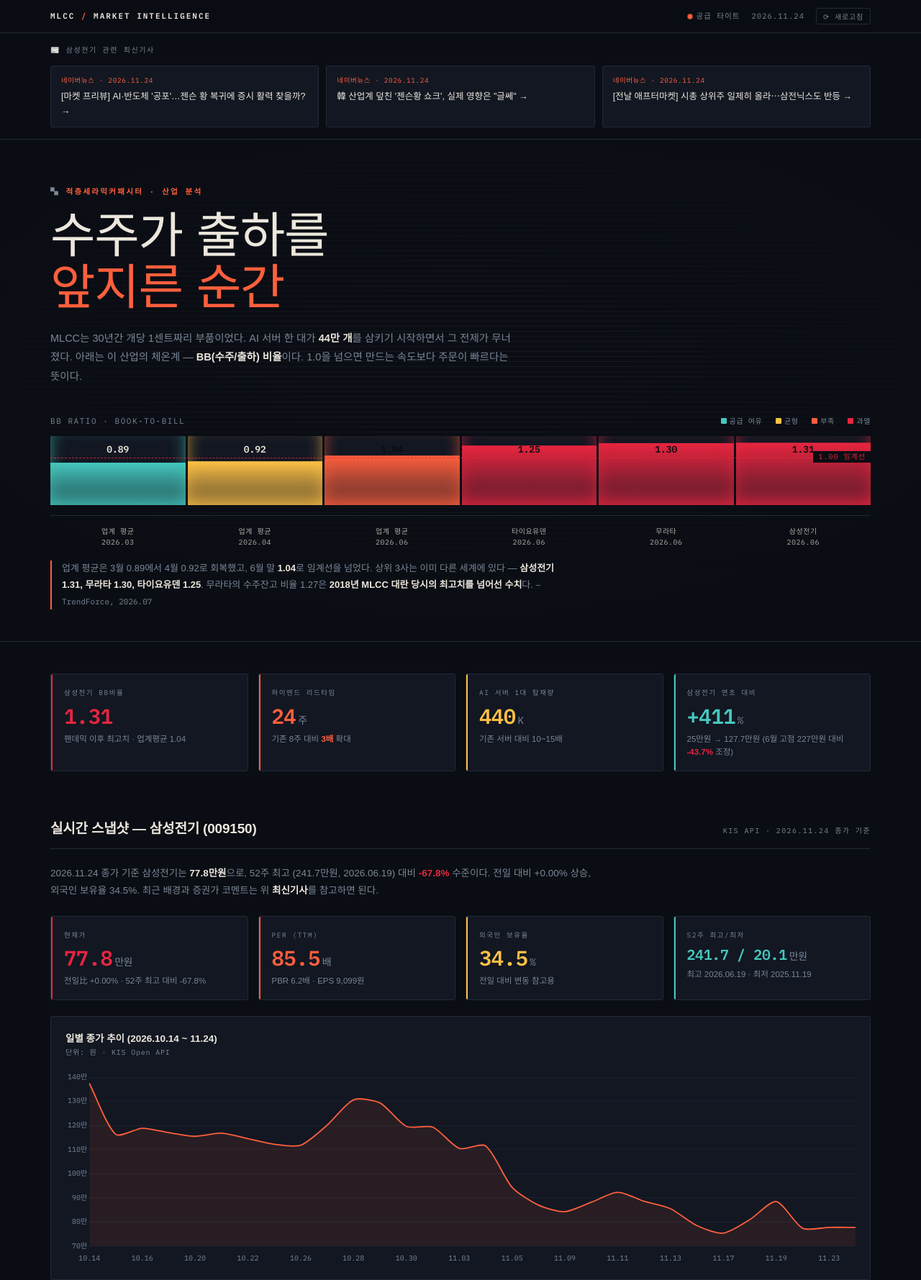
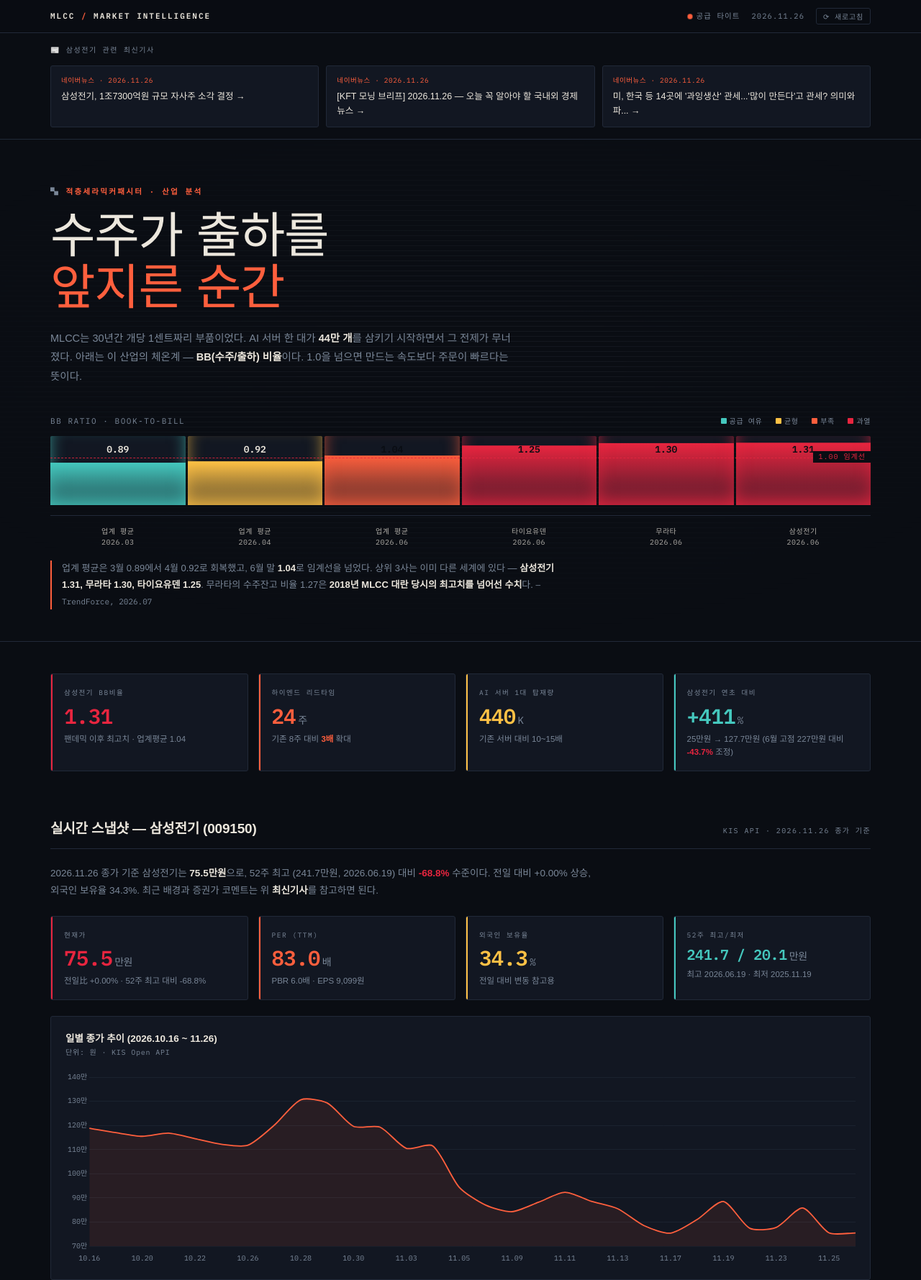
Before and after one commit to zeloso21/mlcc-dashboard, a plain HTML site: page index.html in a window 1280 px wide. Shown: the top 1779 px of the page at 72% size. Drawn offline with nearby package versions, Linux system fonts and the light colour scheme; a web font is replaced by a local one.

Commit message:
자동 업데이트: 2026-11-26 07:40 KST

```diff
--- a/index.html
+++ b/index.html
@@ -336,7 +336,7 @@ footer strong{color:var(--nickel);font-weight:600;letter-spacing:.12em}
     <div class="brand">MLCC <span>/</span> MARKET INTELLIGENCE</div>
     <div class="stamp mono">
       <span><span class="pulse"></span>공급 타이트</span>
-      <span><!--TOPDATE_START-->2026.11.24<!--TOPDATE_END--></span>
+      <span><!--TOPDATE_START-->2026.11.26<!--TOPDATE_END--></span>
       <button onclick="location.reload(true)" title="최신 데이터로 새로고침 (매일 자동 갱신)"
         style="background:transparent;border:1px solid var(--rule);color:var(--nickel);border-radius:3px;
         padding:3px 9px;font-family:'IBM Plex Mono',monospace;font-size:10px;letter-spacing:.08em;
@@ -350,17 +350,17 @@ footer strong{color:var(--nickel);font-weight:600;letter-spacing:.12em}
   <div class="newsbar-in">
     <div class="newsbar-title">📰 삼성전기 관련 최신기사</div>
     <div class="news-grid"><!--NEWS_START-->
-      <a class="news-item" href="https://n.news.naver.com/mnews/article/374/0000545441?sid=101" target="_blank" rel="noopener">
-        <div class="news-src">네이버뉴스 · 2026.11.24</div>
-        <div class="news-t">[마켓 프리뷰] AI·반도체 '공포'…젠슨 황 복귀에 증시 활력 찾을까? &rarr;</div>
+      <a class="news-item" href="https://www.m-i.kr/news/articleView.html?idxno=2023575" target="_blank" rel="noopener">
+        <div class="news-src">네이버뉴스 · 2026.11.26</div>
+        <div class="news-t">삼성전기, 1조7300억원 규모 자사주 소각 결정 &rarr;</div>
       </a>
-      <a class="news-item" href="https://weekly.hankooki.com/news/articleView.html?idxno=7194703" target="_blank" rel="noopener">
-        <div class="news-src">네이버뉴스 · 2026.11.24</div>
-        <div class="news-t">韓 산업계 덮친 '젠슨황 쇼크', 실제 영향은 "글쎄" &rarr;</div>
+      <a class="news-item" href="https://www.fntimes.com/html/view.php?ud=202611260708538272141825007d_18" target="_blank" rel="noopener">
+        <div class="news-src">네이버뉴스 · 2026.11.26</div>
+        <div class="news-t">[KFT 모닝 브리프] 2026.11.26 — 오늘 꼭 알아야 할 국내외 경제뉴스 &rarr;</div>
       </a>
-      <a class="news-item" href="https://www.etoday.co.kr/news/view/2651927" target="_blank" rel="noopener">
-        <div class="news-src">네이버뉴스 · 2026.11.24</div>
-        <div class="news-t">[전날 애프터마켓] 시총 상위주 일제히 올라⋯삼전닉스도 반등 &rarr;</div>
+      <a class="news-item" href="https://n.news.naver.com/mnews/article/052/0002438183?sid=101" target="_blank" rel="noopener">
+        <div class="news-src">네이버뉴스 · 2026.11.26</div>
+        <div class="news-t">미, 한국 등 14곳에 '과잉생산' 관세...'많이 만든다'고 관세? 의미와 파... &rarr;</div>
       </a>
       <!--NEWS_END--></div>
   </div>
@@ -432,28 +432,28 @@ footer strong{color:var(--nickel);font-weight:600;letter-spacing:.12em}
 <section id="livesnapshot">
   <div class="sec-head">
     <h2>실시간 스냅샷 — 삼성전기 (009150)</h2>
-    <span class="tag"><!--ASOF_START-->KIS API · 2026.11.24 종가 기준<!--ASOF_END--></span>
+    <span class="tag"><!--ASOF_START-->KIS API · 2026.11.26 종가 기준<!--ASOF_END--></span>
   </div>
   <p class="lede"><!--LEDE_START-->
-    2026.11.24 종가 기준 삼성전기는 <b>77.8만원</b>으로, 52주 최고
-    (241.7만원, 2026.06.19) 대비 <b style="color:var(--crit)">-67.8%</b> 수준이다.
-    전일 대비 +0.00% 상승, 외국인 보유율 34.5%.
+    2026.11.26 종가 기준 삼성전기는 <b>75.5만원</b>으로, 52주 최고
+    (241.7만원, 2026.06.19) 대비 <b style="color:var(--crit)">-68.8%</b> 수준이다.
+    전일 대비 +0.00% 상승, 외국인 보유율 34.3%.
     최근 배경과 증권가 코멘트는 위 <b>최신기사</b>를 참고하면 된다.
   <!--LEDE_END--></p>
   <div class="kpis" style="margin:22px 0"><!--LIVEKPI_START-->
     <div class="kpi" style="--accent:var(--crit)">
       <div class="kpi-l">현재가</div>
-      <div class="kpi-v">77.8<small>만원</small></div>
-      <div class="kpi-d">전일比 +0.00% · 52주 최고 대비 -67.8%</div>
+      <div class="kpi-v">75.5<small>만원</small></div>
+      <div class="kpi-d">전일比 +0.00% · 52주 최고 대비 -68.8%</div>
     </div>
     <div class="kpi" style="--accent:var(--hot)">
       <div class="kpi-l">PER (TTM)</div>
-      <div class="kpi-v">85.5<small>배</small></div>
-      <div class="kpi-d">PBR 6.2배 · EPS 9,099원</div>
+      <div class="kpi-v">83.0<small>배</small></div>
+      <div class="kpi-d">PBR 6.0배 · EPS 9,099원</div>
     </div>
     <div class="kpi" style="--accent:var(--warm)">
       <div class="kpi-l">외국인 보유율</div>
-      <div class="kpi-v">34.5<small>%</small></div>
+      <div class="kpi-v">34.3<small>%</small></div>
       <div class="kpi-d">전일 대비 변동 참고용</div>
     </div>
     <div class="kpi" style="--accent:var(--cool)">
@@ -464,7 +464,7 @@ footer strong{color:var(--nickel);font-weight:600;letter-spacing:.12em}
     <!--LIVEKPI_END--></div>
   <div class="card">
     <div class="card-head">
-      <div><div class="card-title"><!--DATERANGE_START-->일별 종가 추이 (2026.10.14 ~ 11.24)<!--DATERANGE_END--></div><div class="card-sub">단위: 원 · KIS Open API</div></div>
+      <div><div class="card-title"><!--DATERANGE_START-->일별 종가 추이 (2026.10.16 ~ 11.26)<!--DATERANGE_END--></div><div class="card-sub">단위: 원 · KIS Open API</div></div>
     </div>
     <div class="canvas-box"><canvas id="cSemcoPrice"></canvas></div>
   </div>
@@ -911,7 +911,7 @@ new Chart(document.getElementById('cPer'),{
 /* 6. 삼성전기 실시간 주가 추이 */
 /*SEMCO_PRICE_START*/
 const SEMCO_PRICE=[
-  ['10.14',1374000],['10.15',1163000],['10.16',1188000],['10.19',1170000],['10.20',1155000],['10.21',1168000],['10.22',1145000],['10.23',1122000],['10.26',1118000],['10.27',1201000],['10.28',1306000],['10.29',1293000],['10.30',1196000],['11.02',1193000],['11.03',1105000],['11.04',1115000],['11.05',944000],['11.06',870000],['11.09',843000],['11.10',882000],['11.11',923000],['11.12',886000],['11.13',855000],['11.16',785000],['11.17',754000],['11.18',810000],['11.19',885000],['11.20',774000],['11.23',778000],['11.24',778000]
+  ['10.16',1188000],['10.19',1170000],['10.20',1155000],['10.21',1168000],['10.22',1145000],['10.23',1122000],['10.26',1118000],['10.27',1201000],['10.28',1306000],['10.29',1293000],['10.30',1196000],['11.02',1193000],['11.03',1105000],['11.04',1115000],['11.05',944000],['11.06',870000],['11.09',843000],['11.10',882000],['11.11',923000],['11.12',886000],['11.13',855000],['11.16',785000],['11.17',754000],['11.18',810000],['11.19',885000],['11.20',774000],['11.23',778000],['11.24',858000],['11.25',755000],['11.26',755000]
 ];
 /*SEMCO_PRICE_END*/
 const peakIdx=SEMCO_PRICE.findIndex(d=>d[0]==='06.19');
```
